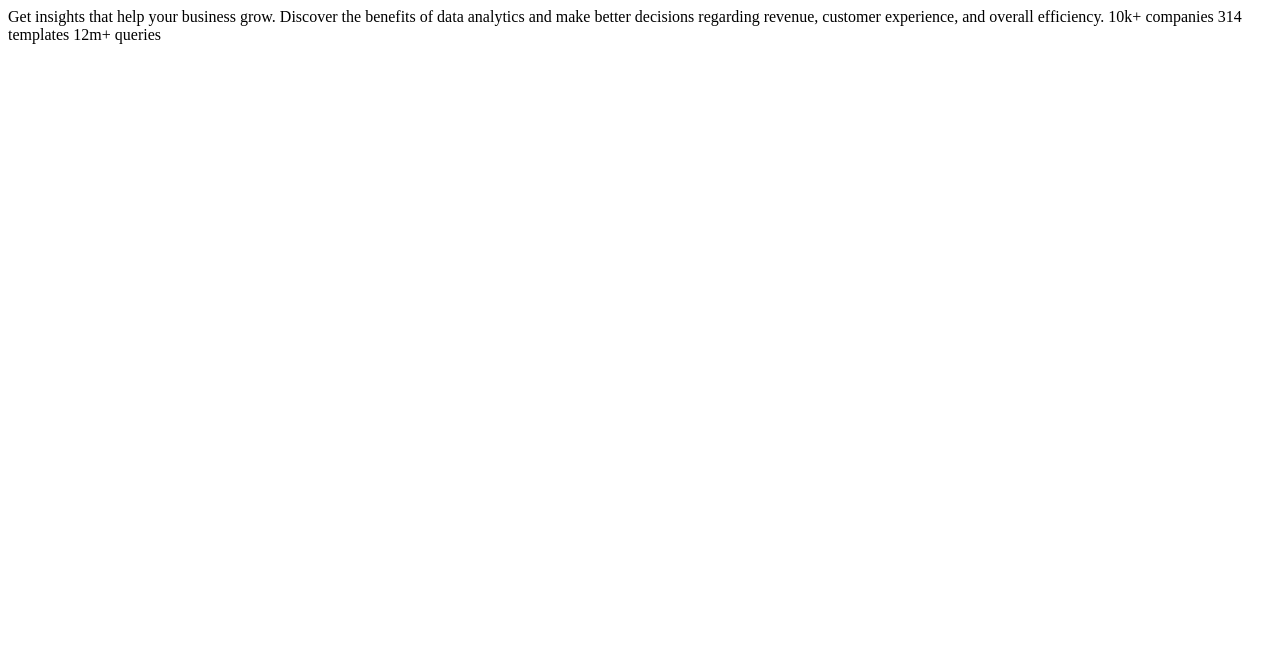
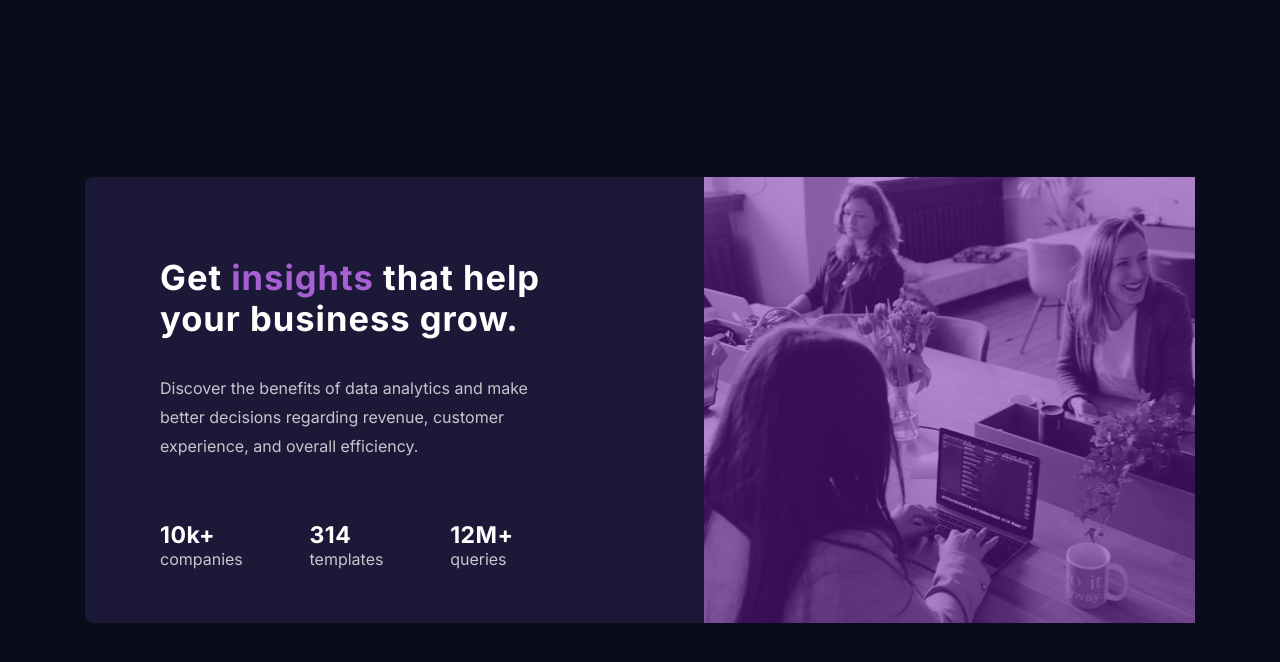
Before and after one commit to oryanhach/stats-preview-card-component, a plain HTML site: page index.html in a window 1280 px wide. Drawn offline with Linux system fonts and the light colour scheme.

Commit message:
finish project

```diff
--- /dev/null
+++ b/css/styles.css
@@ -0,0 +1,96 @@
+@import url('https://fonts.googleapis.com/css2?family=Inter:wght@400;700&family=Lexend+Deca&display=swap');
+
+*,
+*::after,
+*::before {
+	margin: 0;
+	padding: 0;
+	box-sizing: inherit;
+}
+
+body {
+	box-sizing: border-box;
+	font-family: 'Inter', sans-serif;
+	background-color: hsl(233, 46%, 7%);
+	color: #fff;
+	display: flex;
+	justify-content: center;
+	align-items: center;
+	height: 100vh;
+}
+
+.stats-card {
+	width: 1110px;
+	height: 446px;
+	display: flex;
+	background-color: hsl(246, 38%, 16%);
+	border-radius: 8px;
+}
+
+.stats-card__content {
+	padding: 80px 110px 80px 75px;
+}
+
+.stats-card__header {
+	font-size: 23px;
+	letter-spacing: 1px;
+	margin-bottom: 35px;
+	color: hsl(0, 0%, 100%);
+}
+
+.stats-card__header span {
+	color: hsl(277, 56%, 60%);
+}
+
+.stats-card__info {
+	color: hsla(0, 0%, 100%, 0.75);
+	text-align: left;
+	line-height: 29px;
+	width: 95%;
+	margin-bottom: 60px;
+}
+
+.stats-card__stats {
+	display: flex;
+	justify-content: space-between;
+	margin-right: 80px;
+}
+
+.stats-card__stat {
+	transition: all 0.2s;
+}
+
+.stats-card__stat:hover {
+	cursor: pointer;
+	transform: scale(1.2) translateY(-0.2rem);
+}
+
+.stats-card__stat:hover .stats-card__stat-number {
+	color: hsl(277, 100%, 66%);
+}
+
+.stats-card__stat:hover .stats-card__stat-title {
+	color: hsl(0, 100%, 97%);
+}
+
+.stats-card__stat-number {
+	font-size: 23px;
+	letter-spacing: 0.5px;
+	color: hsl(0, 0%, 100%);
+	font-weight: 600;
+}
+
+.stats-card__stat-title {
+	color: hsla(0, 0%, 100%, 0.75);
+}
+
+.stats-card__image-container {
+	background-image: linear-gradient(
+			rgba(110, 23, 163, 0.5),
+			rgba(110, 23, 163, 0.5)
+		),
+		url('../images/image-header-desktop.jpg');
+
+	height: 100%;
+	width: 100%;
+}
--- a/index.html
+++ b/index.html
@@ -3,20 +3,46 @@
 	<head>
 		<meta charset="UTF-8" />
 		<meta name="viewport" content="width=device-width, initial-scale=1.0" />
-		<!-- displays site properly based on user's device -->
-
 		<link
 			rel="icon"
 			type="image/png"
 			sizes="32x32"
 			href="./images/favicon-32x32.png" />
 
+		<link rel="stylesheet" href="css/styles.css" />
+
 		<title>Frontend Mentor | Stats preview card component</title>
 	</head>
 	<body>
-		Get insights that help your business grow. Discover the benefits of data
-		analytics and make better decisions regarding revenue, customer
-		experience, and overall efficiency. 10k+ companies 314 templates 12m+
-		queries
+		<main class="stats-card">
+			<article class="stats-card__content">
+				<header class="stats-card__header">
+					<h1>
+						Get <span>insights</span> that help your business grow.
+					</h1>
+				</header>
+				<p class="stats-card__info">
+					Discover the benefits of data analytics and make better
+					decisions regarding revenue, customer experience, and
+					overall efficiency.
+				</p>
+				<footer class="stats-card__stats">
+					<div class="stats-card__stat">
+						<p class="stats-card__stat-number">10k+</p>
+						<p class="stats-card__stat-title">companies</p>
+					</div>
+					<div class="stats-card__stat">
+						<p class="stats-card__stat-number">314</p>
+						<p class="stats-card__stat-title">templates</p>
+					</div>
+					<div class="stats-card__stat">
+						<p class="stats-card__stat-number">12M+</p>
+						<p class="stats-card__stat-title">queries</p>
+					</div>
+				</footer>
+			</article>
+
+			<div class="stats-card__image-container"></div>
+		</main>
 	</body>
 </html>
```
